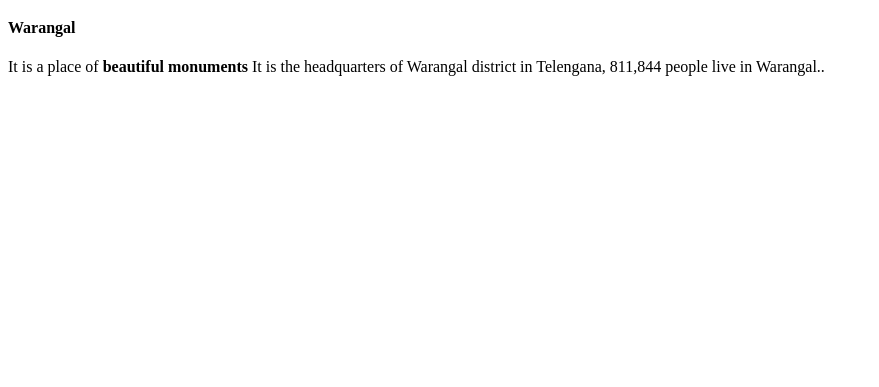
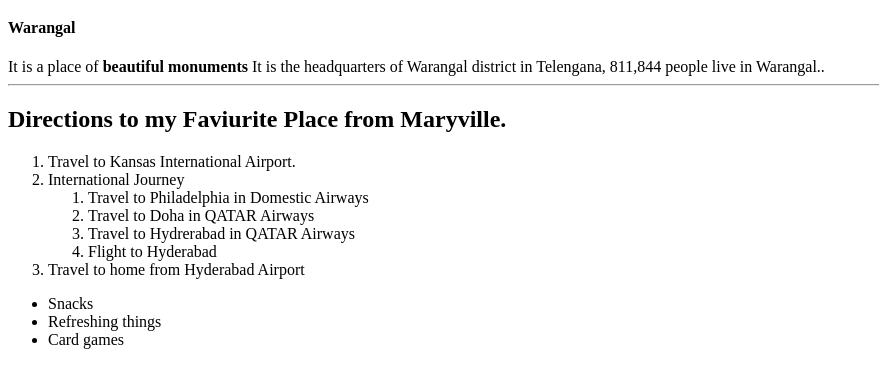
Before and after one commit to 44-563-WebApps-F21/webapps-f21-assignment-3-kavyatirumani, a plain HTML site: page index.html in a window 1280 px wide. Shown: the part 61-448 px from the top of the page, without its empty margins (0-879 px from the left). Drawn offline with Linux system fonts and the light colour scheme.

Commit message:
updated travel in index file
commit

```diff
--- a/index.html
+++ b/index.html
@@ -12,4 +12,23 @@
       </b> It is the headquarters of Warangal district in Telengana</b>,
        811,844 people live in Warangal..</p1>
     </body>
+    <hr>
+    <h2>Directions to my Faviurite Place from Maryville.</h2>
+    <ol>
+        <li>Travel to Kansas International Airport.</li>
+        <li>International Journey
+            <ol>
+                <li>Travel to  Philadelphia in Domestic Airways</li>
+                <li>Travel to Doha in QATAR Airways</li>
+                <li>Travel to Hydrerabad in QATAR Airways</li>
+                <li>Flight to Hyderabad</li>
+            </ol>
+        </li>
+        <li>Travel to home from Hyderabad Airport</li>
+    </ol>
+    <ul>
+        <li>Snacks</li>
+        <li>Refreshing things</li>
+        <li>Card games</li>
+    </ul>
 </html>
```
